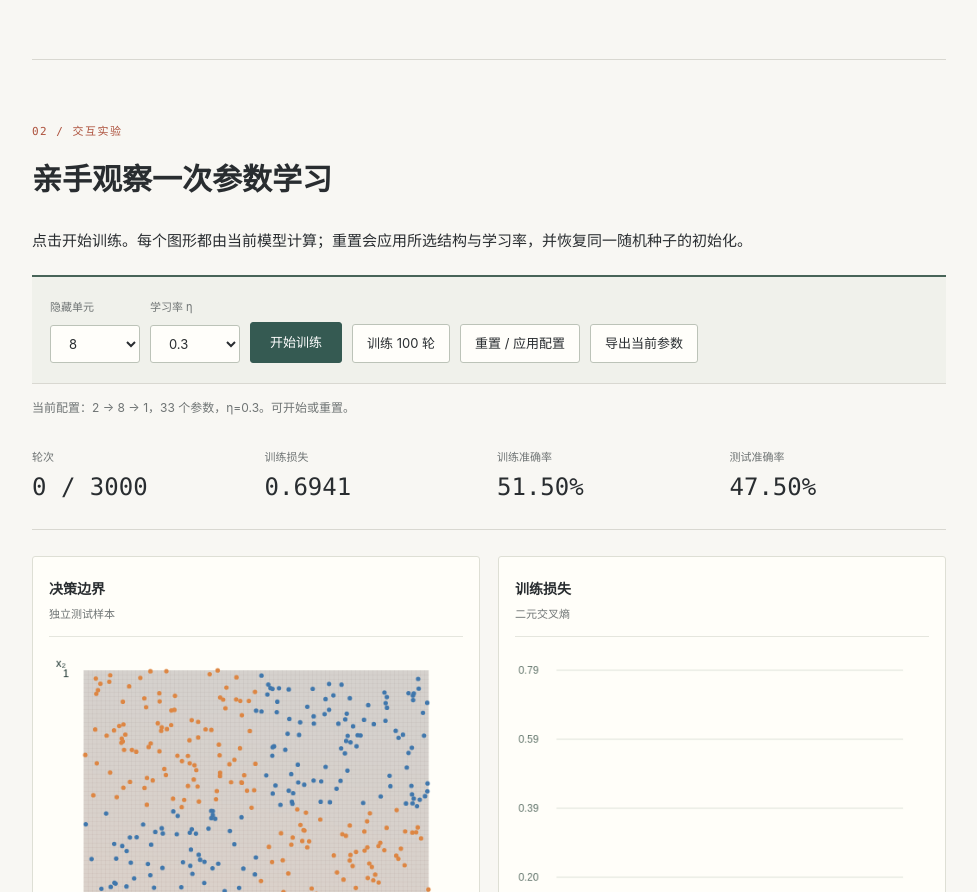
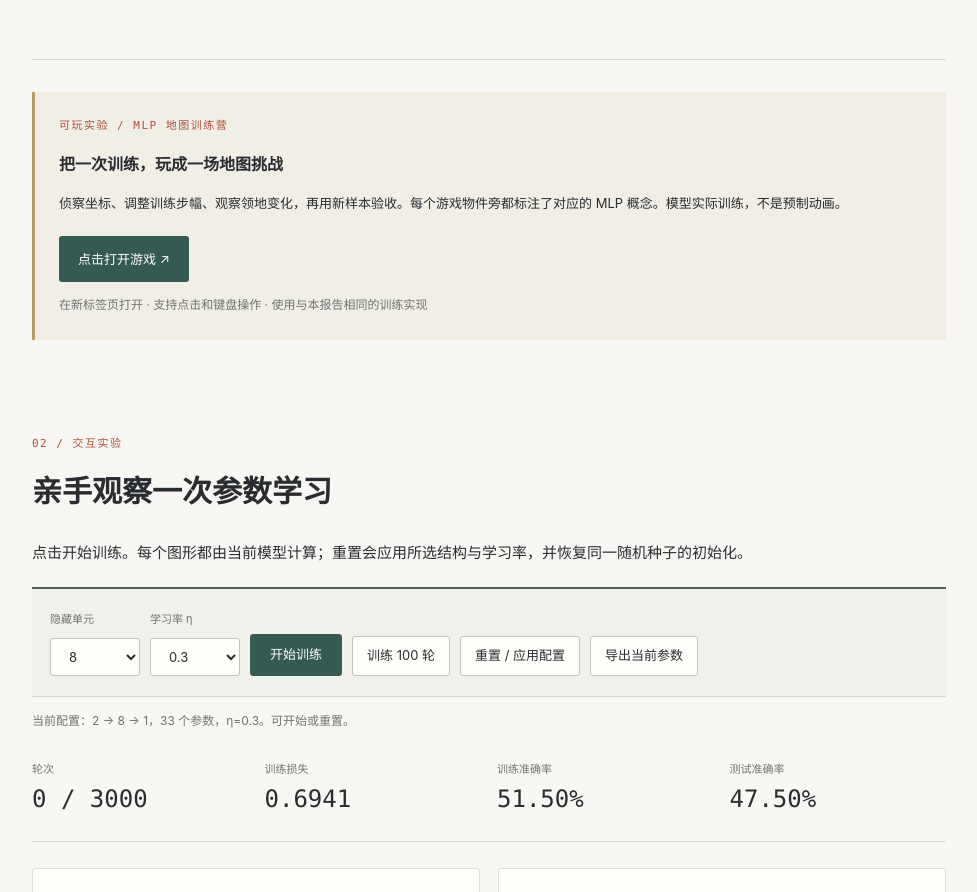
Before and after one commit to hanzheyu01/hanzheyu01.github.io, a plain HTML site: page mlp-learning-report/index.html in a window 1280 px wide. Shown: the part 1182-2074 px from the top of the page, without its empty margins (270-1247 px from the left). Drawn offline with Linux system fonts and the light colour scheme.

Commit message:
Launch map game from experiment report

```diff
--- a/mlp-learning-report/index.html
+++ b/mlp-learning-report/index.html
@@ -17,6 +17,7 @@ p  = sigmoid(z₂)</pre><p>W₁ ∈ ℝ²ˣ⁸，b₁ ∈ ℝ⁸，W₂ ∈ ℝ
 δ₁ = (δ₂W₂ᵀ) ⊙ (1 − h²)
 ∇W₁ = Xᵀδ₁ ; ∇b₁ = Σδ₁
 θ ← θ − η∇θ</pre><p>损失采用二元交叉熵；实现使用等价的稳定 logit 形式 max(z,0) − yz + log(1+exp(−|z|))。每轮对全部训练数据计算平均梯度；测试数据不参与更新。</p></article></div></section>
+<aside id="game-entry" class="sz-notice" style="margin:32px 0;padding:24px"><p class="eyebrow">可玩实验 / MLP 地图训练营</p><h3 style="margin-top:0">把一次训练，玩成一场地图挑战</h3><p>侦察坐标、调整训练步幅、观察领地变化，再用新样本验收。每个游戏物件旁都标注了对应的 MLP 概念。模型实际训练，不是预制动画。</p><a class="primary" href="game.html" target="_blank" rel="noopener">点击打开游戏 ↗</a><p class="caption">在新标签页打开 · 支持点击和键盘操作 · 使用与本报告相同的训练实现</p></aside>
 <section id="lab"><p class="eyebrow">02 / 交互实验</p><h2>亲手观察一次参数学习</h2><p>点击开始训练。每个图形都由当前模型计算；重置会应用所选结构与学习率，并恢复同一随机种子的初始化。</p><div class="controls"><label>隐藏单元<select id="hidden"><option>4</option><option selected>8</option><option>16</option></select></label><label>学习率 η<select id="lr"><option>0.03</option><option selected>0.3</option><option>1</option></select></label><button id="start" class="primary">开始训练</button><button id="step">训练 100 轮</button><button id="reset">重置 / 应用配置</button><button id="download">导出当前参数</button></div><p id="status" role="status" aria-live="polite"></p><div class="metrics" id="metrics"></div><div class="plots"><article><h3>决策边界 <small>独立测试样本</small></h3><canvas id="boundary" width="480" height="400" aria-label="二维预测概率与测试数据点"></canvas><p class="caption">横轴 x₁，纵轴 x₂，范围均为 [-1,1]。背景为 P(y=1)：蓝 → 橙；圆点为真实标签（蓝=0，橙=1）。</p></article><article><h3>训练损失 <small>二元交叉熵</small></h3><canvas id="loss" width="480" height="400" aria-label="训练损失随轮次变化"></canvas><p class="caption">横轴为训练轮次，纵轴为平均交叉熵。曲线每 20 轮记录一次，坐标随训练范围变化。</p></article></div><article class="weight-panel"><h3>权重与偏置快照</h3><canvas id="weights" width="960" height="180" aria-label="当前全部参数热力图"></canvas><p class="caption">参数顺序：W₁（每个隐藏单元的两个输入权重）、b₁、W₂、b₂。蓝色为负，橙色为正，颜色深浅表示 |参数|；每格显示实际数值。</p></article></section>
 <section id="results"><p class="eyebrow">03 / 结果与讨论</p><h2>从“近似猜测”到非线性分类</h2><p>以下是固定配置的实际运行记录，不随上方交互实验变化。三个学习率均采用相同数据、初始化和 3,000 轮全批量梯度下降；没有使用测试集选择最佳轮次。</p><div class="table-wrap"><table><thead><tr><th>模型 / 学习率</th><th>训练损失</th><th>训练准确率</th><th>测试损失</th><th>测试准确率</th></tr></thead><tbody id="resultRows"></tbody></table></div><p id="baseline"></p><div class="columns"><article><h3>观察与解释</h3><p>默认 η=0.3 时，训练损失从 0.694103 降至 0.061802，测试准确率达到 97.50%。隐藏层 tanh 提供非线性变换，输出层再组合这些特征，形成弯曲的分类区域。参数学习体现为全部权重和偏置的连续更新，而非直接指定分类规则。</p><p>学习率改变相同预算下的收敛速度。这里的有限实验不意味着较大学习率总是更好；更换数据、初始化或结构可能出现震荡与不稳定。</p></article><article><h3>正确性与局限</h3><p>对全部 33 个参数进行中心差分检查（ε=10⁻⁵），解析梯度与数值梯度的最大绝对误差为 1.80×10⁻¹¹。另验证损失下降、测试准确率超过 90% 和随机数据可复现。</p><p>这是无噪声合成二维任务，单个数据划分不能说明真实任务泛化能力。报告未进行多种子统计、置信区间或超参数搜索。未获得指定课程原文，因此采用通用 MLP 定义，不声称逐项复现“第二篇第15节”。</p></article></div></section>
 <section id="shenzhen"><p class="eyebrow">04 / 应用案例 · 深圳</p><h2>深圳低空经济：未来五年的情景推演</h2><p class="sz-notice"><strong>真实基准 × 假设驱动 × MLP 回归演示。</strong>本案例没有用深圳历史序列训练预测模型。MLP 学习的是人工设定的情景公式，结果是“假设成立时会怎样”，不是官方预测，也没有经过现实样本外检验。</p>
```
